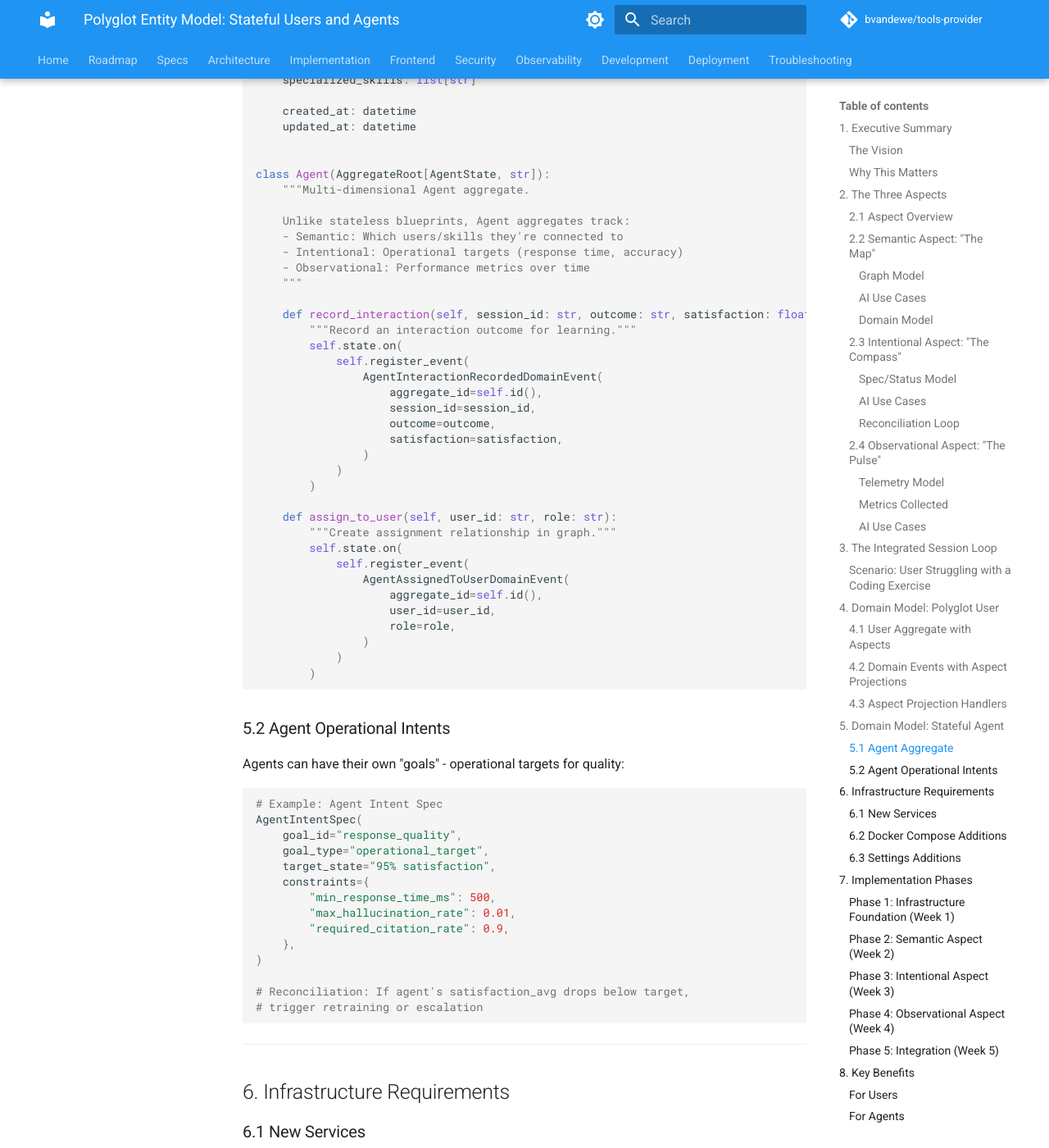
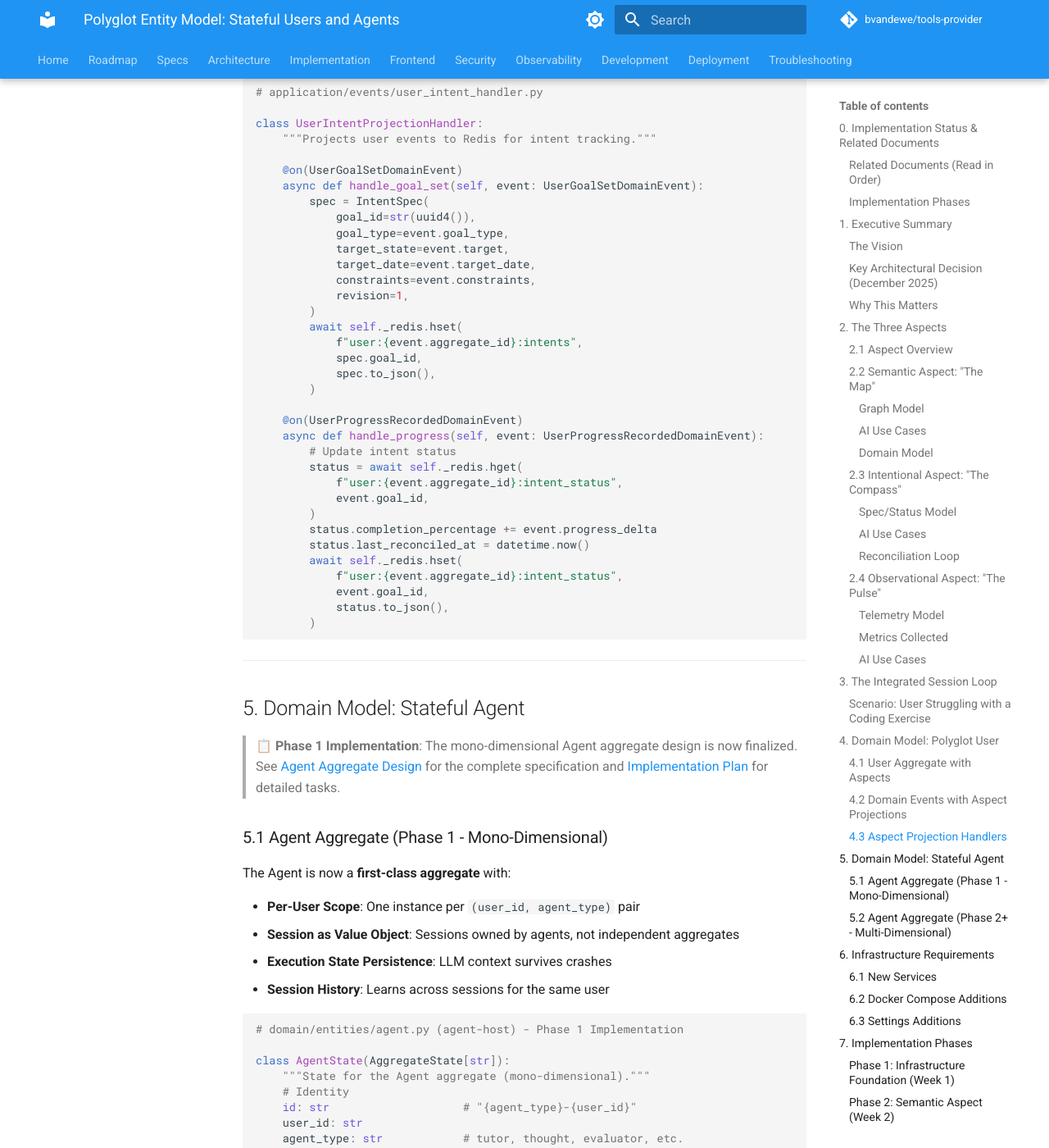
Before and after one commit to bvandewe/tools-provider, an MkDocs documentation site: the page built from docs/architecture/polyglot-user-agent.md, in a window 1280 px wide and 1400 px high, scrolled down 11845 px. Shown: the whole window at 82% size. Built offline with MkDocs 1.6.1 and Material for MkDocs 9.7.7, drawn with Linux system fonts in a browser that asks for light colours; comment, search, counter and statistics services are not loaded; some of the changed text lies outside the part shown.

Commit message:
docs: update Polyglot User/Agent with Phase 1 reference
- Link to agent-aggregate-design.md as Phase 1
- Update status to APPROVED for mono-dimensional first

````diff
--- a/docs/architecture/polyglot-user-agent.md
+++ b/docs/architecture/polyglot-user-agent.md
@@ -1,9 +1,34 @@
 # Polyglot Entity Model: Stateful Users and Agents
 
-**Version:** 1.0.0
-**Status:** `DRAFT`
+**Version:** 1.1.0
+**Status:** `APPROVED`
 **Date:** December 15, 2025
 **Application:** agent-host (primary), tools-provider (extension)
+
+---
+
+## 0. Implementation Status & Related Documents
+
+> **⚠️ Implementation Note**: This document describes the **multi-dimensional (Polyglot) extension** of User and Agent entities. Before implementing the aspects described here, the **mono-dimensional Agent Aggregate** must first be implemented.
+
+### Related Documents (Read in Order)
+
+| Document | Status | Description |
+|----------|--------|-------------|
+| [Agent Aggregate Design](./agent-aggregate-design.md) | `APPROVED` | **Phase 1**: Mono-dimensional Agent as first-class aggregate with Session as value object |
+| [Agent Aggregate Implementation Plan](../specs/agent-aggregate-implementation-plan.md) | `APPROVED` | Detailed implementation tasks for Phase 1 |
+| This Document | `APPROVED` | **Phase 2+**: Multi-dimensional extension with Semantic, Intentional, Observational aspects |
+| [Polyglot Entity Model](./polyglot-entity-model.md) | `APPROVED` | Theoretical framework for multi-dimensional entities |
+
+### Implementation Phases
+
+| Phase | Scope | Status |
+|-------|-------|--------|
+| **Phase 1** | Agent as mono-dimensional Aggregate (Session as VO, ExecutionState persisted) | 🔄 Planned |
+| **Phase 2** | User Aggregate with preferences and intents | 📋 Designed |
+| **Phase 3** | Semantic Aspect (Neo4j integration) | 📋 Designed |
+| **Phase 4** | Intentional Aspect (Spec/Status reconciliation) | 📋 Designed |
+| **Phase 5** | Observational Aspect (Telemetry) | 📋 Designed |
 
 ---
 
@@ -18,6 +43,17 @@
 ### The Vision
 
 > A "Session" is not just a chat window. It is a **Reconciliation Loop** where an AI Agent continuously observes a Human User's Telemetry, references their Graph, and steers them toward their Intent.
+
+### Key Architectural Decision (December 2025)
+
+**Agent is promoted to a first-class Domain Aggregate** with the following characteristics:
+
+- **Per-User Scope**: One agent instance per `(user_id, agent_type)` pair
+- **Session as Value Object**: Sessions are owned by agents, not independent aggregates
+- **Execution State Persistence**: LLM conversation context is event-sourced for crash recovery
+- **Single Agent per Session**: Each session is driven by exactly one agent
+
+See [Agent Aggregate Design](./agent-aggregate-design.md) for the complete mono-dimensional design that must be implemented before adding Polyglot aspects.
 
 ### Why This Matters
 
@@ -552,56 +588,70 @@
 
 ## 5. Domain Model: Stateful Agent
 
-### 5.1 Agent Aggregate
+> **📋 Phase 1 Implementation**: The mono-dimensional Agent aggregate design is now finalized. See [Agent Aggregate Design](./agent-aggregate-design.md) for the complete specification and [Implementation Plan](../specs/agent-aggregate-implementation-plan.md) for detailed tasks.
 
-Currently, Agents are **stateless** - defined by blueprints and instantiated per-session. The Polyglot model makes Agents **stateful** entities that:
+### 5.1 Agent Aggregate (Phase 1 - Mono-Dimensional)
 
-- Learn user preferences over time
-- Track their own performance (observational)
-- Build relationships in the graph (semantic)
-- Have operational targets (intentional)
+The Agent is now a **first-class aggregate** with:
+
+- **Per-User Scope**: One instance per `(user_id, agent_type)` pair
+- **Session as Value Object**: Sessions owned by agents, not independent aggregates
+- **Execution State Persistence**: LLM context survives crashes
+- **Session History**: Learns across sessions for the same user
 
 ```python
-# domain/entities/agent.py (agent-host)
+# domain/entities/agent.py (agent-host) - Phase 1 Implementation
 
 class AgentState(AggregateState[str]):
-    """State for the Agent aggregate."""
-    id: str
-    blueprint_id: str
+    """State for the Agent aggregate (mono-dimensional)."""
+    # Identity
+    id: str                    # "{agent_type}-{user_id}"
+    user_id: str
+    agent_type: str            # tutor, thought, evaluator, etc.
+
+    # Configuration
     name: str
-    version: str
+    preferences: dict[str, Any]
 
-    # Stateful properties
-    interactions_count: int
+    # Active Session (value object)
+    active_session: dict[str, Any] | None
+
+    # Execution State (for suspend/resume - CRITICAL)
+    execution_state: dict[str, Any] | None
+
+    # Metrics
+    total_sessions: int
+    total_interactions: int
     successful_completions: int
-    user_satisfaction_avg: float
 
-    # Specializations (derived from graph)
-    specialized_skills: list[str]
+    # Session History (last N for context)
+    session_history: list[dict[str, Any]]
 
     created_at: datetime
     updated_at: datetime
+    last_interaction_at: datetime | None
 
 
 class Agent(AggregateRoot[AgentState, str]):
-    """Multi-dimensional Agent aggregate.
+    """Mono-dimensional Agent aggregate (Phase 1).
 
-    Unlike stateless blueprints, Agent aggregates track:
-    - Semantic: Which users/skills they're connected to
-    - Intentional: Operational targets (response time, accuracy)
-    - Observational: Performance metrics over time
+    Key capabilities:
+    - Owns Sessions as value objects
+    - Persists execution state for crash recovery
+    - Tracks interaction history
+    - Supports specialized agent types
     """
 
-    def record_interaction(self, session_id: str, outcome: str, satisfaction: float):
-        """Record an interaction outcome for learning."""
-        self.state.on(
-            self.register_event(
-                AgentInteractionRecordedDomainEvent(
-                    aggregate_id=self.id(),
-                    session_id=session_id,
-                    outcome=outcome,
-                    satisfaction=satisfaction,
-                )
+    def start_session(self, conversation_id: str, session_type: str) -> Session: ...
+    def suspend_execution(self, state: ExecutionState, action: ClientAction): ...
+    def resume_execution(self, response: ClientResponse) -> ExecutionState: ...
+    def complete_session(self, summary: dict | None): ...
+    def terminate_session(self, reason: str): ...
+```
+
+### 5.2 Agent Aggregate (Phase 2+ - Multi-Dimensional)
+
+The Polyglot extension adds three aspects to the mono-dimensional Agent:
             )
         )
 
@@ -616,6 +666,7 @@
                 )
             )
         )
+
 ```
 
 ### 5.2 Agent Operational Intents
@@ -765,7 +816,18 @@
 
 ## 9. References
 
-- [AI-Augmented Learning Session](https://gist.github.com/bvandewe/7011d1a183f85d9064d1a44316cc0cc8) - Source concept
-- [Polyglot Entity Model Architecture](./polyglot-entity-model.md) - Framework theory
-- [Event Sourcing Architecture](./event-sourcing.md) - Base patterns
+### Implementation Documents (Phase 1)
+
+- [Agent Aggregate Design](./agent-aggregate-design.md) - **START HERE** - Mono-dimensional Agent architecture
+- [Agent Aggregate Implementation Plan](../specs/agent-aggregate-implementation-plan.md) - Detailed implementation tasks
+
+### Framework Documents
+
+- [Polyglot Entity Model Architecture](./polyglot-entity-model.md) - Theoretical framework for multi-dimensional entities
+- [Event Sourcing Architecture](./event-sourcing.md) - Base event sourcing patterns
+- [Agent Host LLD](../specs/agent-host-lld.md) - Current implementation reference
+
+### Source Concepts
+
+- [AI-Augmented Learning Session](https://gist.github.com/bvandewe/7011d1a183f85d9064d1a44316cc0cc8) - Original vision
 - [Agent-Host LLD](../specs/agent-host-lld.md) - Current Session model
````
